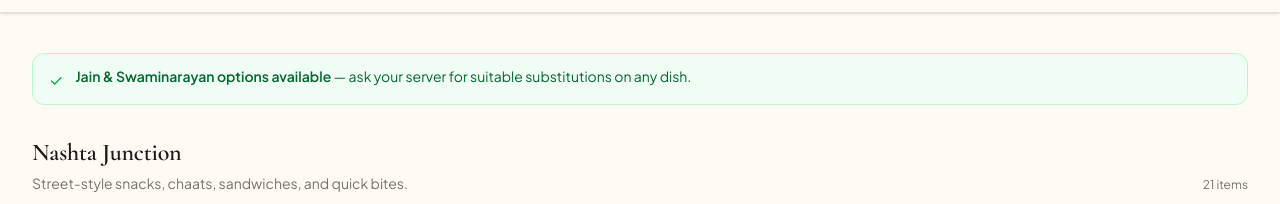
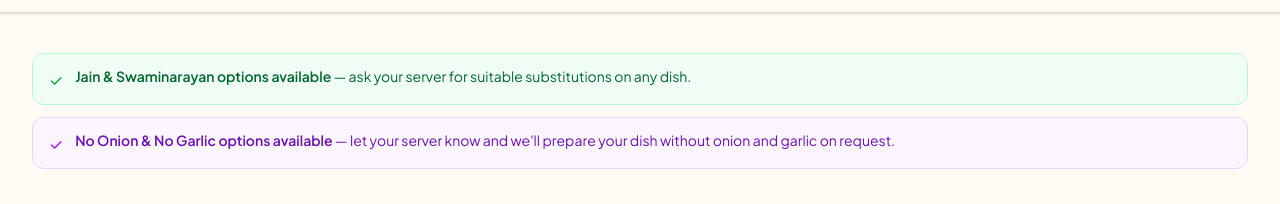
Before and after one commit to Developer-JayShah/khana-khazana-website, a Next.js app: page /menu in a window 1280 px wide. Shown: the part 451-655 px from the top of the page. Built offline with nearby package versions, Linux system fonts and the light colour scheme; no server answers.

Commit message:
Add Chef's Recommendation badge and No Onion & No Garlic section

```diff
--- a/src/app/catering/page.tsx
+++ b/src/app/catering/page.tsx
@@ -105,6 +105,12 @@
                   (vrat) menus for Navratri, Ekadashi, and other fasting occasions —
                   prepared with sendha namak, no onion-garlic, and vrat-friendly ingredients.
                 </p>
+                <div className="mt-4 flex items-start gap-2.5 rounded-xl border border-purple-200 bg-purple-50 px-4 py-3">
+                  <span className="mt-0.5 text-purple-600 text-sm">✓</span>
+                  <p className="font-body text-sm text-purple-800">
+                    <span className="font-semibold">No Onion & No Garlic catering available</span> — we prepare complete catering menus without onion and garlic on request, perfect for religious functions and personal preferences.
+                  </p>
+                </div>
               </div>
 
               <div className="rounded-2xl border border-[var(--color-border)] bg-[var(--color-surface)] p-6 shadow-sm">
--- a/src/app/menu/page.tsx
+++ b/src/app/menu/page.tsx
@@ -124,13 +124,22 @@
         </div>
 
         <div className="mx-auto max-w-7xl px-4 pt-10 sm:px-6 lg:px-8">
-          {/* Jain / Swaminarayan note */}
-          <div className="mb-8 flex items-start gap-3 rounded-xl border border-green-200 bg-green-50 px-4 py-3">
-            <span className="mt-0.5 text-green-600">✓</span>
-            <p className="text-sm text-green-800">
-              <span className="font-semibold">Jain & Swaminarayan options available</span> — ask
-              your server for suitable substitutions on any dish.
-            </p>
+          {/* Info banners */}
+          <div className="mb-8 space-y-3">
+            <div className="flex items-start gap-3 rounded-xl border border-green-200 bg-green-50 px-4 py-3">
+              <span className="mt-0.5 text-green-600">✓</span>
+              <p className="text-sm text-green-800">
+                <span className="font-semibold">Jain & Swaminarayan options available</span> — ask
+                your server for suitable substitutions on any dish.
+              </p>
+            </div>
+            <div className="flex items-start gap-3 rounded-xl border border-purple-200 bg-purple-50 px-4 py-3">
+              <span className="mt-0.5 text-purple-600">✓</span>
+              <p className="text-sm text-purple-800">
+                <span className="font-semibold">No Onion & No Garlic options available</span> — let
+                your server know and we'll prepare your dish without onion and garlic on request.
+              </p>
+            </div>
           </div>
 
           {/* Search result count */}
@@ -180,7 +189,12 @@
                       key={item.name}
                       className="group rounded-xl border border-[var(--color-border)] bg-white p-4 transition-all hover:border-[var(--color-primary)] hover:shadow-md"
                     >
-                      {item.popular && (
+                      {item.chefRecommended && (
+                        <span className="mb-2 inline-flex items-center gap-1 rounded-full border border-orange-300 bg-orange-100 px-2.5 py-0.5 text-xs font-semibold text-orange-700">
+                          👨‍🍳 Chef's Recommendation
+                        </span>
+                      )}
+                      {item.popular && !item.chefRecommended && (
                         <span className="mb-2 inline-flex items-center gap-1 rounded-full border border-amber-200 bg-amber-50 px-2.5 py-0.5 text-xs font-semibold text-amber-700">
                           ★ Popular
                         </span>
--- a/src/data/menu.ts
+++ b/src/data/menu.ts
@@ -3,6 +3,7 @@
   price: string;
   description: string;
   popular?: boolean;
+  chefRecommended?: boolean;
 };
 
 export type MenuCategory = {
@@ -100,10 +101,10 @@
     items: [
       { name: "Paneer Makhani", price: "$12.99", description: "Paneer cooked in a creamy tomato-based gravy.", popular: true },
       { name: "Paneer Tawa Masala", price: "$13.99", description: "Paneer cooked on tawa with peppers, onions, and spices." },
-      { name: "Paneer Angara", price: "$16.99", description: "Smoky chef-special paneer curry with bold spices." },
+      { name: "Paneer Angara", price: "$16.99", description: "Smoky chef-special paneer curry with bold spices.", chefRecommended: true },
       { name: "Paneer Tufani Sizzling", price: "$16.99", description: "Spicy sizzling paneer curry with intense flavors." },
       { name: "Paneer Kaju Tawa Masala", price: "$16.99", description: "Paneer and cashew cooked in rich tawa masala." },
-      { name: "Paneer Jwalamukhi", price: "$16.99", description: "Fiery paneer curry for spice lovers." },
+      { name: "Paneer Jwalamukhi", price: "$16.99", description: "Fiery paneer curry for spice lovers.", chefRecommended: true },
       { name: "Paneer Tikka Masala", price: "$13.99", description: "Paneer tikka cooked in creamy masala gravy.", popular: true },
       { name: "Methi Malai Mutter", price: "$13.99", description: "Fenugreek, peas, and cream-based mild curry." },
       { name: "Paneer Butter Masala", price: "$12.99", description: "Paneer in buttery tomato gravy." },
```
